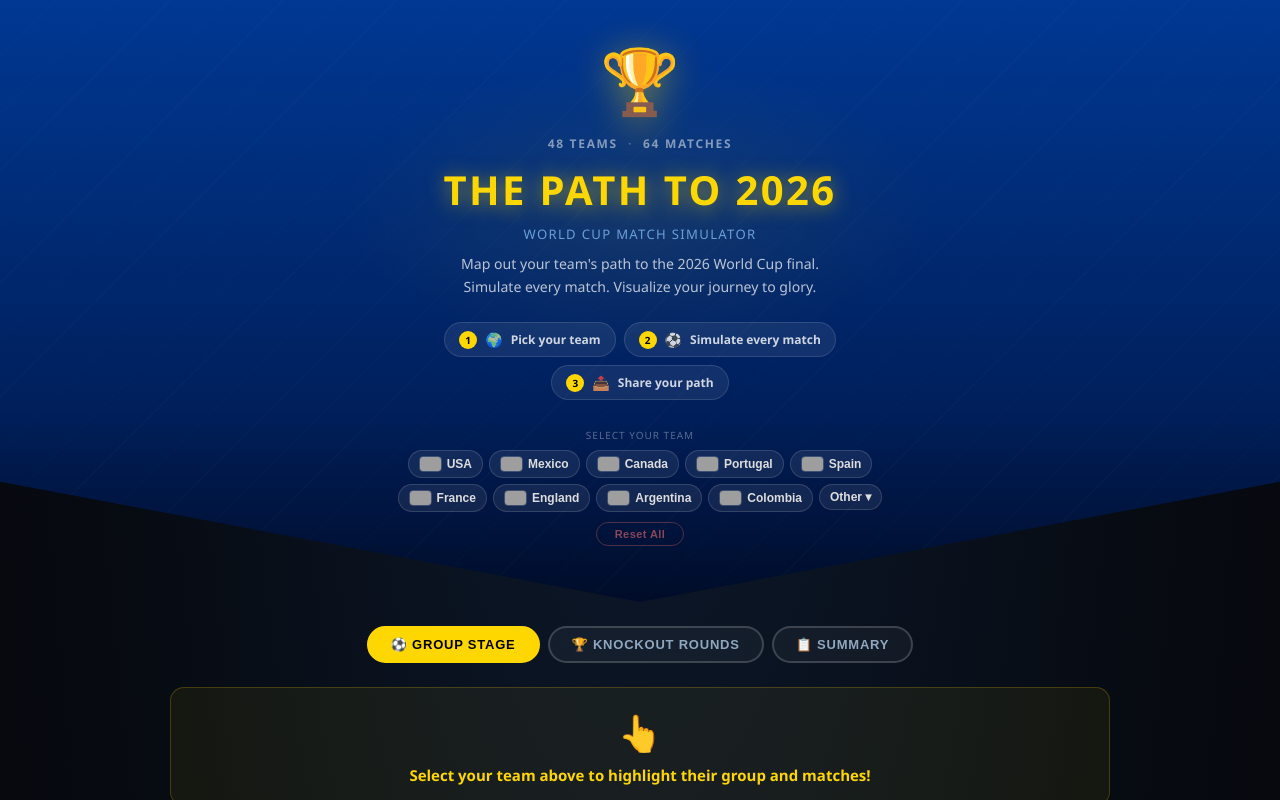
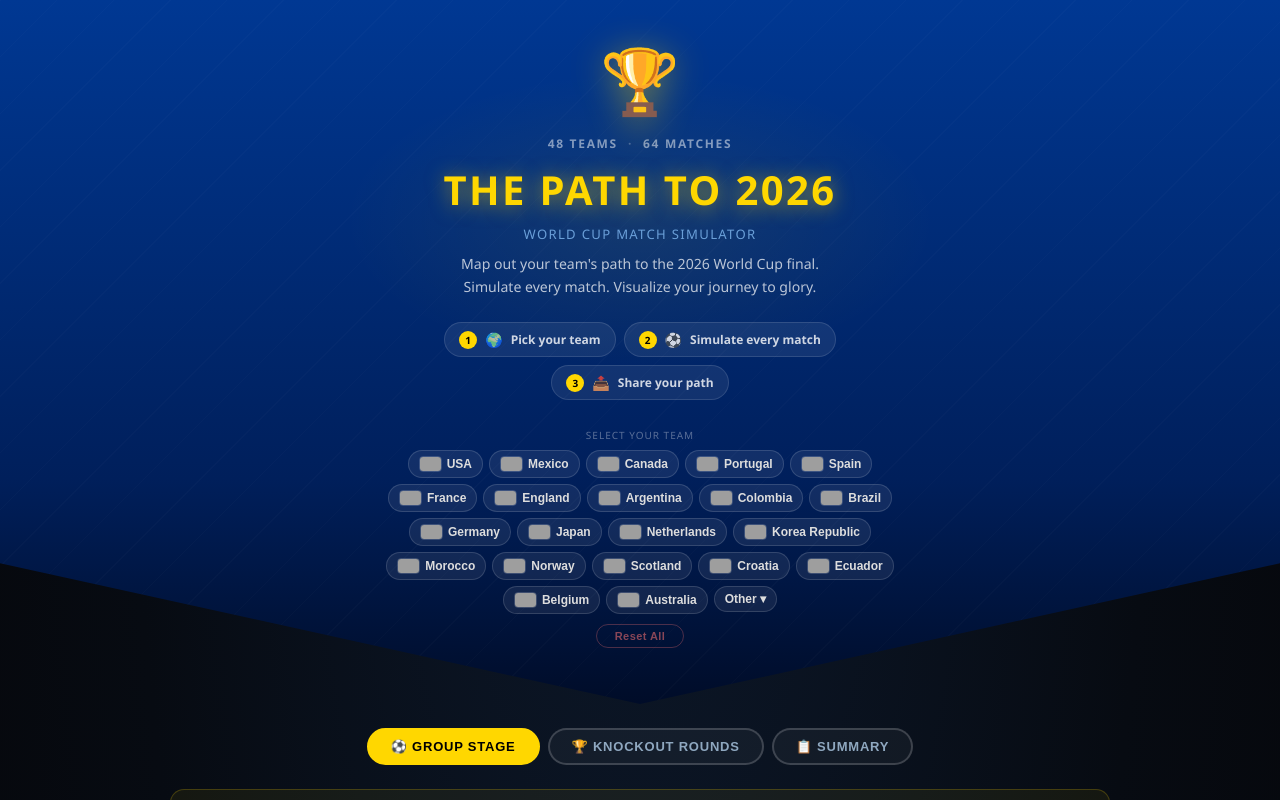
Before and after one commit to seblacg/world-cup-path-simulator, a Next.js app: page / in a window 1280 px wide. Shown: the top 800 px of the page. Built offline with nearby package versions, Linux system fonts and the light colour scheme; grey boxes are pictures that could not be loaded.

Commit message:
Add more teams to the selection options

```diff
--- a/WCMSV4.jsx
+++ b/WCMSV4.jsx
@@ -1519,7 +1519,7 @@ export default function App() {
               <div style={{ display: "flex", flexDirection: "column", alignItems: "center", gap: 8, width: "100%" }}>
                 <div style={{ fontSize: 10, color: "rgba(255,255,255,0.35)", letterSpacing: "0.1em", textTransform: "uppercase" }}>Select your team</div>
                 <div style={{ display: "flex", flexWrap: "wrap", justifyContent: "center", gap: 6, maxWidth: 520 }}>
-                  {["USA","Mexico","Canada","Portugal","Spain","France","England","Argentina","Colombia"].map(team => (
+                  {["USA","Mexico","Canada","Portugal","Spain","France","England","Argentina","Colombia","Brazil","Germany","Japan","Netherlands","Korea Republic","Morocco","Norway","Scotland","Croatia","Ecuador","Belgium","Australia"].map(team => (
                     <button key={team} onClick={() => handleTeamChange(team)}
                       style={{ display: "flex", alignItems: "center", gap: 5, padding: "5px 10px", background: "rgba(255,255,255,0.07)", border: "1px solid rgba(255,255,255,0.14)", borderRadius: 20, color: "#ddd", fontSize: 12, fontWeight: 600, cursor: "pointer", transition: "all 0.15s" }}
                       onMouseEnter={e => { e.currentTarget.style.background = "rgba(255,215,0,0.15)"; e.currentTarget.style.borderColor = "rgba(255,215,0,0.5)"; e.currentTarget.style.color = "#FFD700"; }}
@@ -1529,7 +1529,7 @@ export default function App() {
                     </button>
                   ))}
                   <OtherTeamsDropdown
-                    teams={ALL_TEAMS.filter(t => !["USA","Mexico","Canada","Portugal","Spain","France","England","Argentina","Colombia"].includes(t)).sort()}
+                    teams={ALL_TEAMS.filter(t => !["USA","Mexico","Canada","Portugal","Spain","France","England","Argentina","Colombia","Brazil","Germany","Japan","Netherlands","Korea Republic","Morocco","Norway","Scotland","Croatia","Ecuador","Belgium","Australia"].includes(t)).sort()}
                     onSelect={handleTeamChange}
                   />
                 </div>
```
